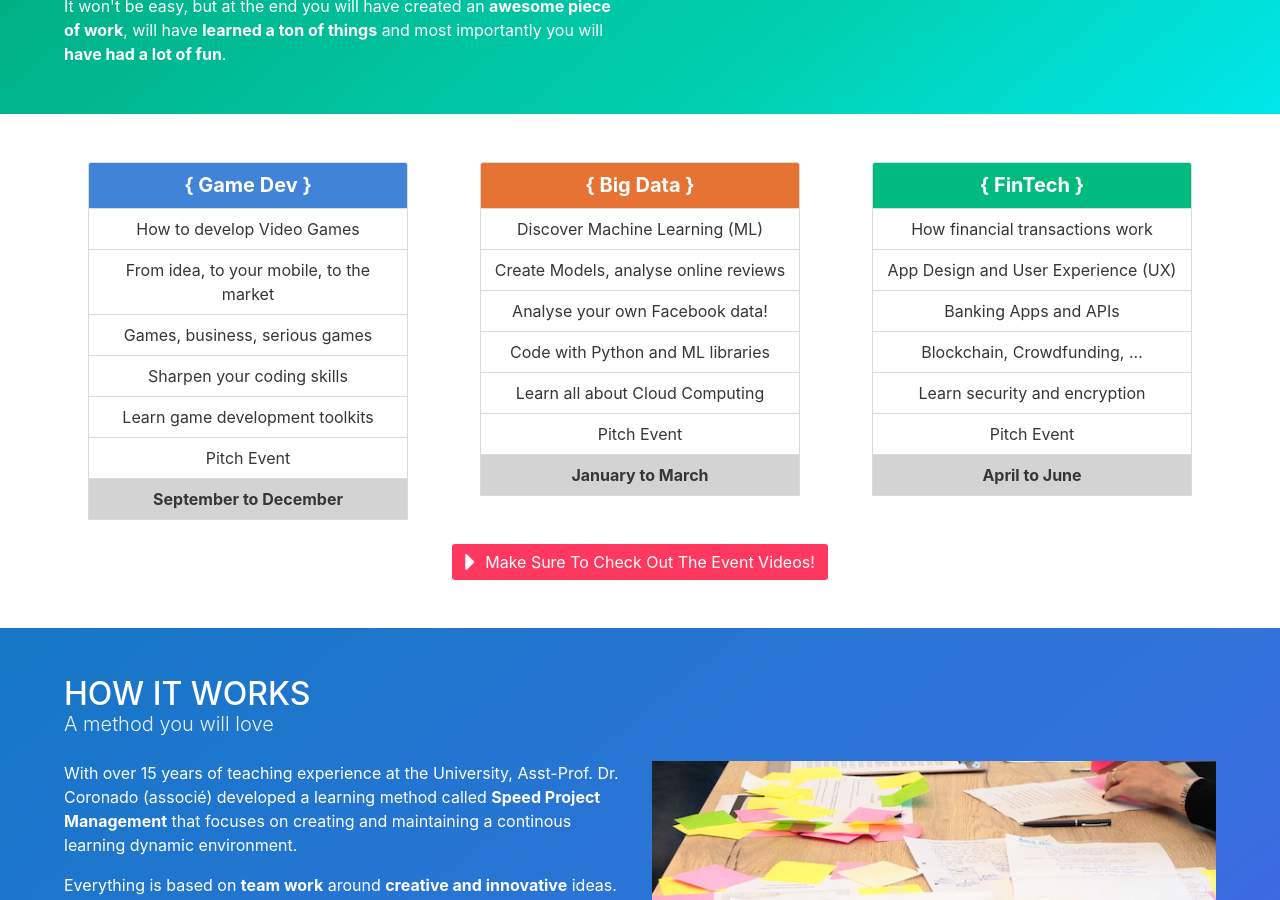
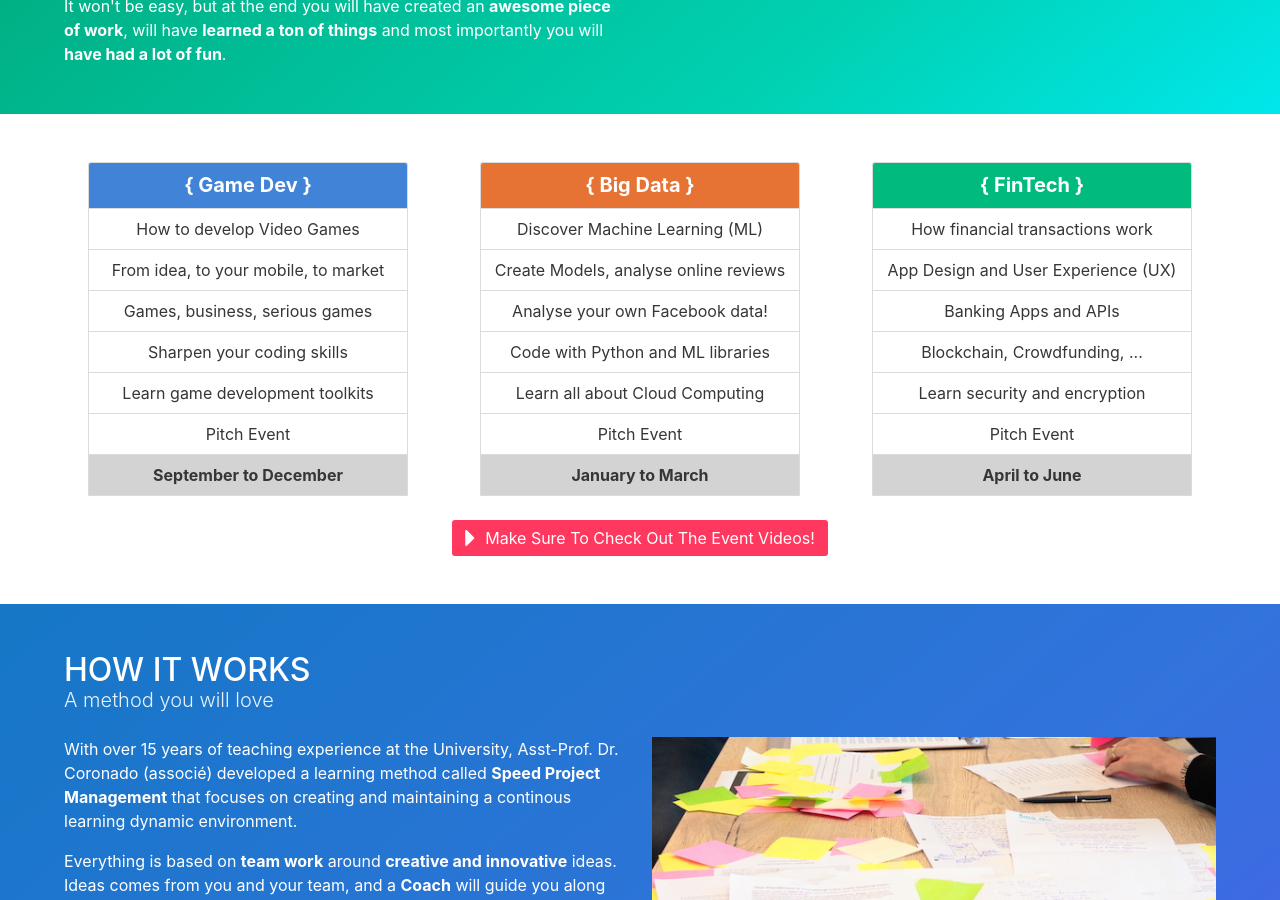
Before and after one commit to LuxembourgTechSchool/luxembourgtechschool.github.io, a Jekyll site: the page built from index.html, in a window 1280 px wide and 900 px high, scrolled down 2668 px. Built offline with Jekyll 4.4.1, drawn with Linux system fonts in a browser that asks for light colours; comment, search, counter and statistics services are not loaded.

Commit message:
fixing the program content table

```diff
--- a/index.html
+++ b/index.html
@@ -189,7 +189,7 @@ layout: default
           </p>
 
           <div class="panel-block">How to develop Video Games</div>
-          <div class="panel-block">From idea, to your mobile, to the market</div>
+          <div class="panel-block">From idea, to your mobile, to market</div>
           <div class="panel-block">Games, business, serious games</div>
           <div class="panel-block">Sharpen your coding skills</div>
           <div class="panel-block">Learn game development toolkits</div>
```
